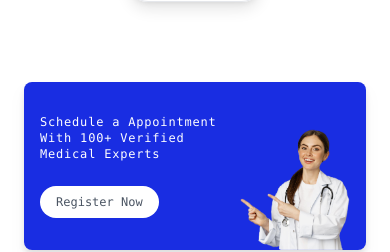
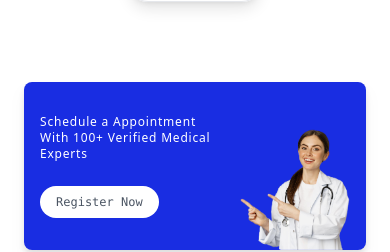
Before and after one commit to Shuvam-2000/SecureCure, a React (Vite) app: page / in a window 390 px wide. Shown: the part 5609-5861 px from the top of the page. Built offline with nearby package versions, Linux system fonts and the light colour scheme.

Commit message:
font size fixed for the responsive mobile view

```diff
--- a/src/components/Promotion.jsx
+++ b/src/components/Promotion.jsx
@@ -11,7 +11,7 @@ const Promotion = () => {
 
       {/* Promotion Text Left */}
       <div className="flex-1 py-8 sm:py-10 md:py-16 lg:py-24 lg:pl-5">
-        <div className="font-mono lg:font-mono tracking-wider text-white">
+        <div className="font-thin lg:font-mono tracking-wider text-white">
             <p className="text-xs sm:text-4xl">Schedule a Appointment</p>
             <p className="sm:mt-4 text-xs sm:text-3xl">With 100+ Verified Medical Experts</p>
         </div>
```
